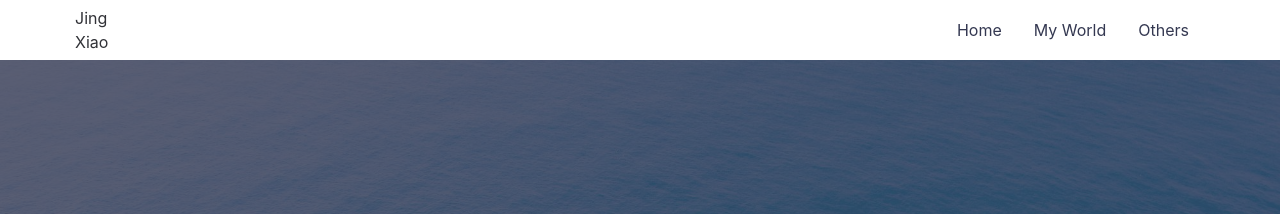
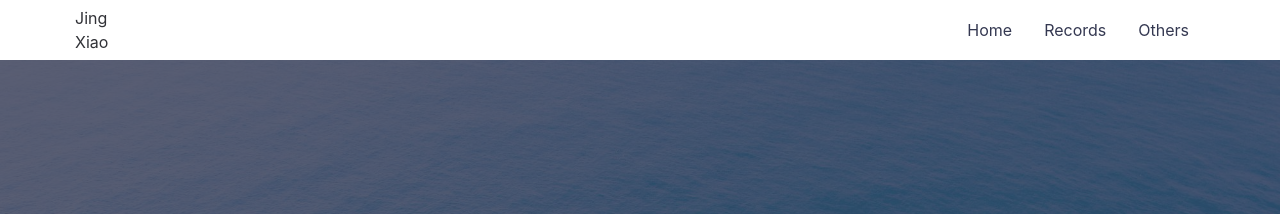
Before and after one commit to iamxiaoxiao/iamxiaoxiao.github.io, a Jekyll site: the page built from index.md, in a window 1280 px wide. Shown: the top 214 px of the page. Built offline with Jekyll 4.4.1, drawn with Linux system fonts in a browser that asks for light colours.

```diff
--- a/_includes/header.html
+++ b/_includes/header.html
@@ -9,7 +9,7 @@
       <nav class="header__links">
         <div class="container header__links-wrapper">
           <a class="header__link" href="{{ '/' | relative_url }}" itemprop="url"><span itemprop="name">Home</span></a>
-          <a class="header__link" href="{{ '/about' | relative_url }}" itemprop="url"><span itemprop="name">My World</span></a>
+          <a class="header__link" href="{{ '/about' | relative_url }}" itemprop="url"><span itemprop="name">Records</span></a>
           <a class="header__link" href="{{ '/contact' | relative_url }}" itemprop="url">
             <span itemprop="name">Others</span>
           </a>
```
